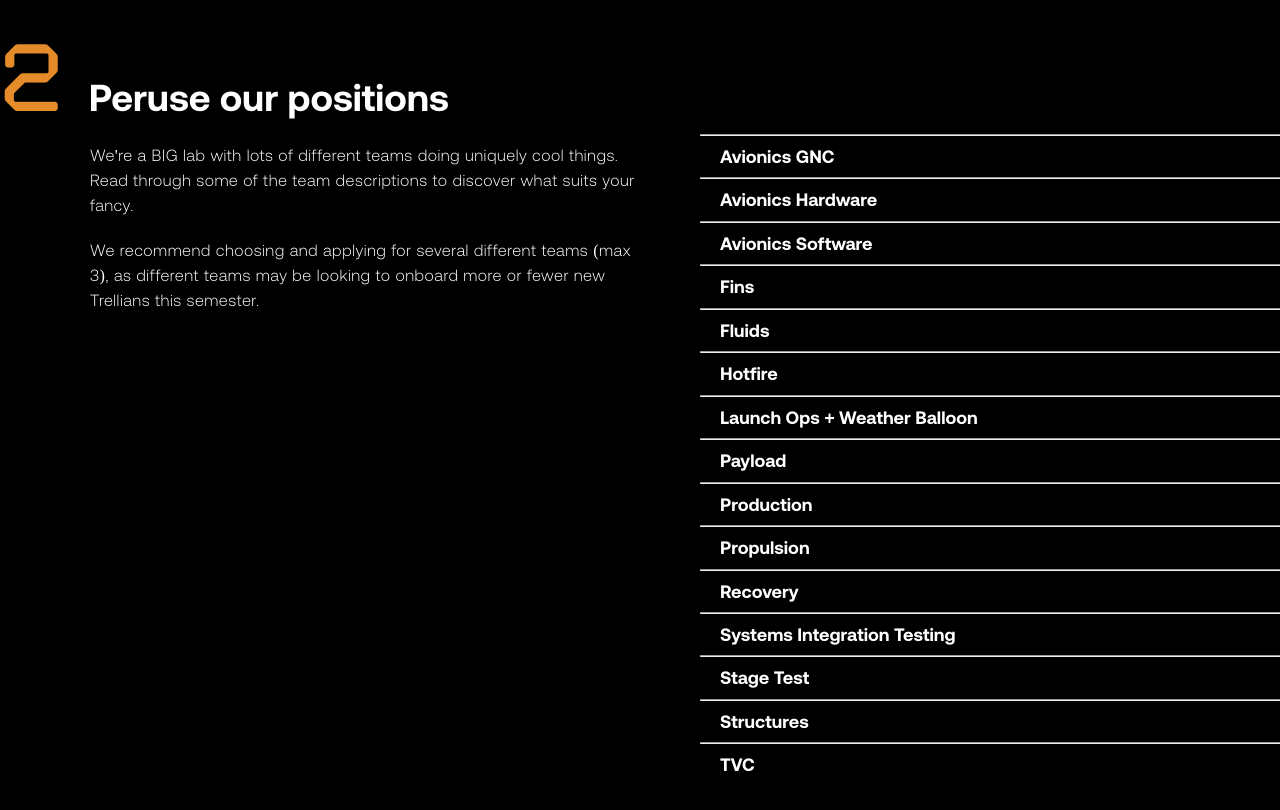
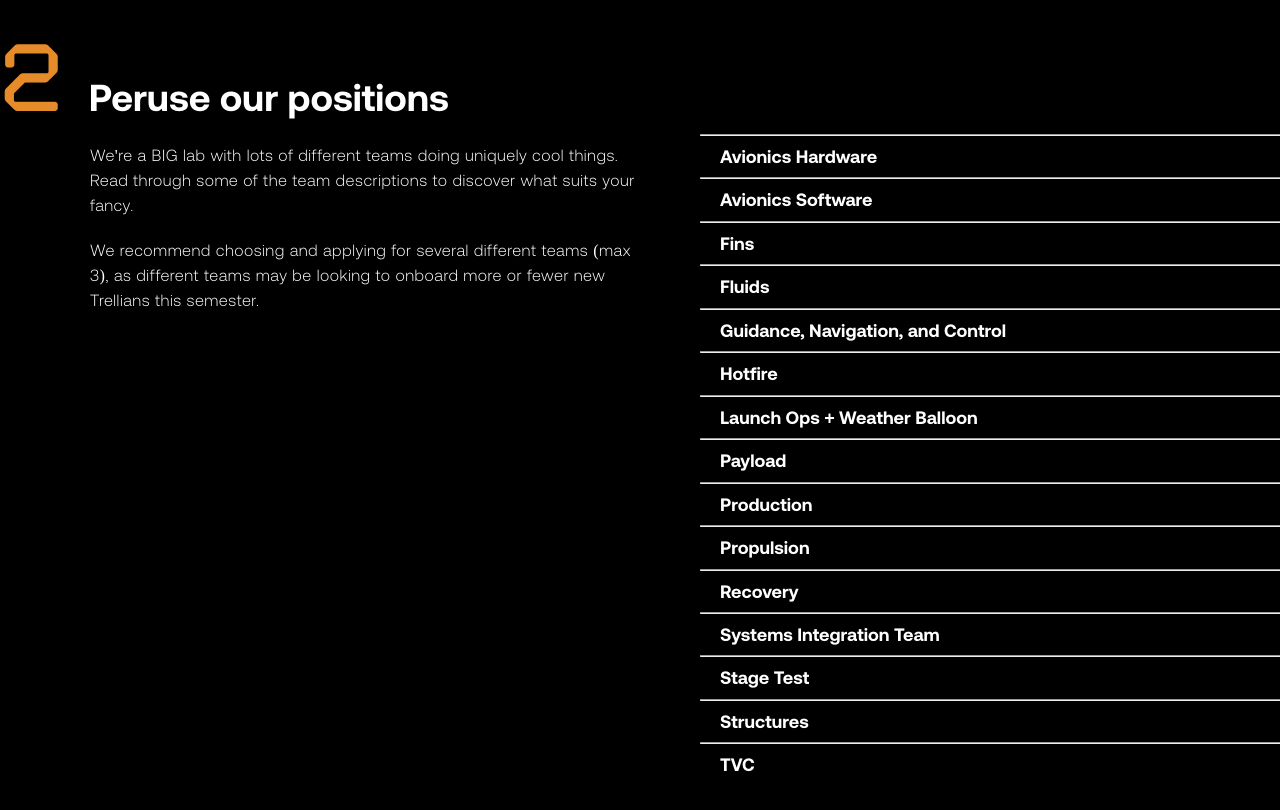
Before and after one commit to bennto/trel-site, a Next.js app: page /join in a window 1280 px wide. Shown: the part 1460-2270 px from the top of the page. Built offline with nearby package versions, Linux system fonts and the light colour scheme.

Commit message:
Recruitment page patch

```diff
--- a/pages/join.js
+++ b/pages/join.js
@@ -31,28 +31,28 @@
         },
         {
             id: 1,
-            title: 'Avionics GNC',
-            desc: 'The GNC team is primarily tasked with determining the ideal flight path for the vehicle, estimating the vehicle\'s state throughout the flight, and ensuring that the vehicle remains stable along its nominal trajectory.​',
-        },
-        {
-            id: 2,
             title: 'Avionics Hardware',
             desc: 'Avionics Hardware is concerned with all of the physical electronics onboard Halcyon. This includes the physical power system (which makes sure the rest of the rocket can actually function), the physical telemetry systems (which allows for communication with the ground for data collection and flight termination sequences), and the physical connections between all devices and their associated flight computers for data collection.',
         },
         {
-            id: 3,
+            id: 2,
             title: 'Avionics Software',
             desc: 'Create the flight software which controls the vehicle in flight, the mission control software which monitors the vehicle from the ground, and the hardware-in-the-loop testing system used to validate the flight computer in simulated flight-like conditions.​',
         },
         {
-            id: 4,
+            id: 3,
             title: 'Fins',
             desc: 'The role of the Fins team is to maintain the heading of the rocket throughout the flight to ensure that the rocket will reach apogee. The Actuated Fins will mainly be used in the beginning of the flight when the atmosphere is denser and will also allow for the rocket to rapidly correct of the initial 3 degree offset off the rail. The system will consist of 4 actuating fin systems all running control loops that will autonomously correct the heading the heading of the rocket throughout flight. ',
         },
         {
-            id: 5,
+            id: 4,
             title: 'Fluids',
             desc: 'The fluids sub-team is responsible for designing a system capable of delivering cryogenic liquid oxygen, volatile RP-1 and highly pressurized helium gas from the ground system to Halcyon\'s COPV\'s, and from there to the Halcyon\'s engine, all of which must be done in a safe, timely, and highly precise manner The fluids system is in three different parts of the rocket, so it requires meticulous configuration in the overall rocket to fit everything. Likewise, the sensors in the fluids system directly affect the power needed for the rocket. In the timeline of TREL, the fluids system is continuous throughout all stages of development.​',
+        },
+        {
+            id: 5,
+            title: 'Guidance, Navigation, and Control',
+            desc: 'The GNC team is primarily tasked with determining the ideal flight path for the vehicle, estimating the vehicle\'s state throughout the flight, and ensuring that the vehicle remains stable along its nominal trajectory.​',
         },
         {
             id: 6,
@@ -86,7 +86,7 @@
         },
         {
             id: 12,
-            title: 'Systems Integration Testing',
+            title: 'Systems Integration Team',
             desc: 'SIT is responsible for test plans that involve multiple sub systems of the rocket, like the integrated stage test, collapse factor test, and control systems and navigation tests. SIT determine the vehicle requirements that shall be tested, the test article configuration, and what sensor data must be collected to determine test success.​',
         },
         {
```
